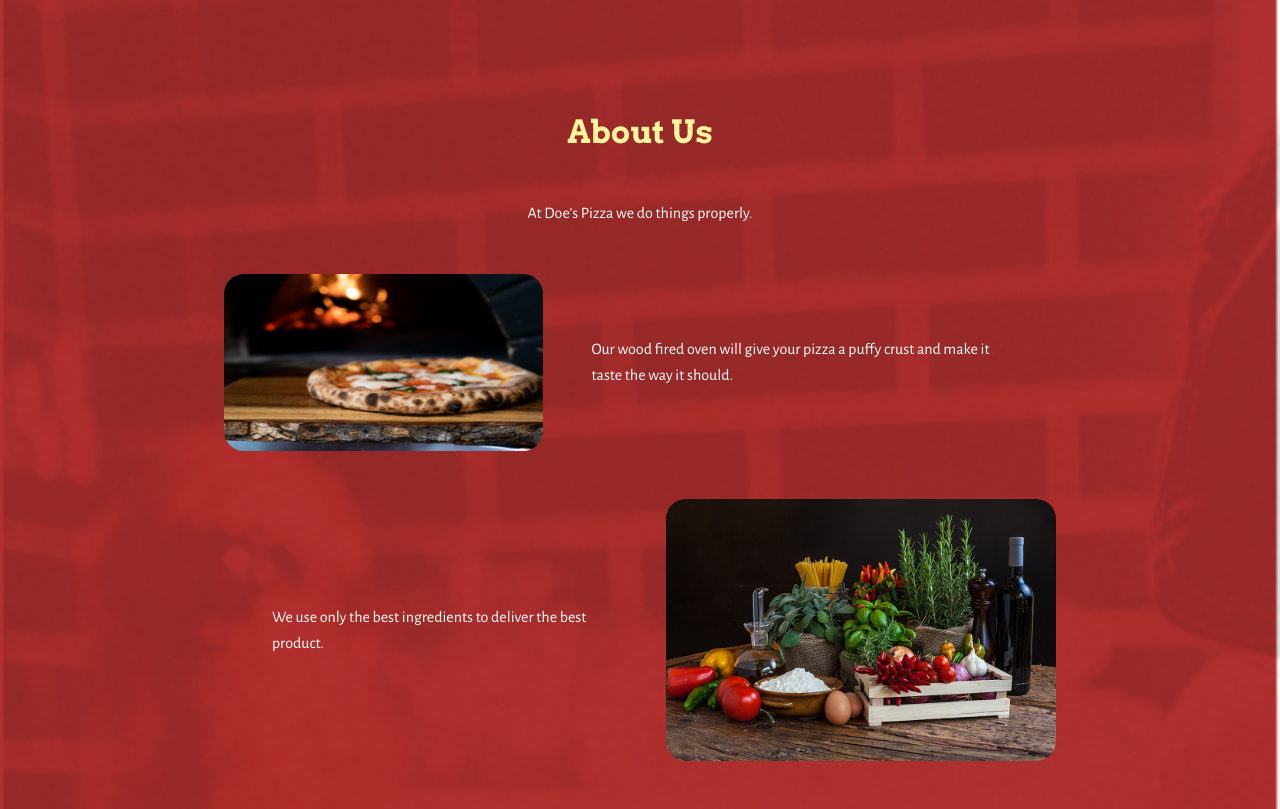
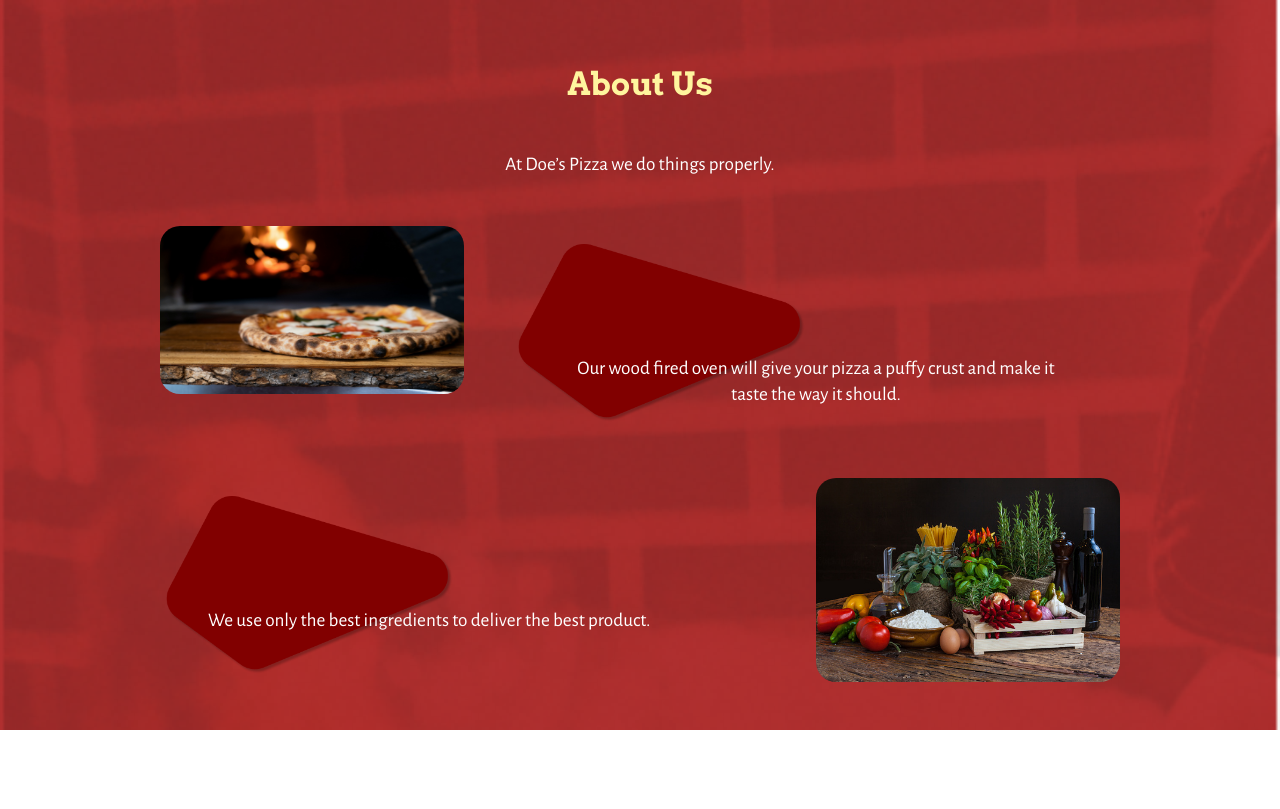
Before and after one commit to Techoplite/Doe-s-Pizza, a Next.js app: page /components/AboutUs in a window 1280 px wide. Built offline with nearby package versions, Linux system fonts and the light colour scheme; a web font is replaced by a local one.

Commit message:
Add background shapes on mobile and tablet

```diff
--- a/pages/components/AboutUs.tsx
+++ b/pages/components/AboutUs.tsx
@@ -14,33 +14,57 @@ export default function AboutUs() {
       <div className={styles['main-content']}>
         <h1>About Us</h1>
         <p data-aos="fade-up">At Doe’s Pizza we do things properly.</p>
-        <div className={styles['flex-container']}>
+        <div className={styles['flex-container']} data-aos="fade-up">
           <div className={styles['img-wrapper']}>
             <Image
-              data-aos="fade-up"
               src="/pizza-and-oven.jpg"
               alt="A pizza in front of a wood fired oven"
               width={255.65}
               height={141.82}
+              priority={true}
               layout="responsive"
             />
           </div>
-          <p data-aos="fade-up">Our wood fired oven will give your pizza a puffy crust and make it taste the way it should.</p>
+          <div className={styles['shaped-container']}>
+            <div className={styles['img-wrapper']}>
+              <Image
+                src="/background-shape.png"
+                alt="A pizza in front of a wood fired oven"
+                width={210}
+                height={141.82}
+                priority={true}
+                layout="responsive"
+              />
+            </div>
+            <p className={styles['text-on-img']}>Our wood fired oven will give your pizza a puffy crust and make it taste the way it should.</p>
+          </div>
         </div>
-        <div className={styles['flex-container']}>
-          <div className={styles['img-wrapper']}>
+        <div className={styles['flex-container']} data-aos="fade-up">
+          <div className={`${styles['img-wrapper']} `}>
             <Image
-              data-aos="fade-up"
               src="/ingredients.jpg"
               alt="A pizza in front of a wood fired oven"
               width={210}
               height={141.82}
+              priority={true}
               layout="responsive"
             />
           </div>
-          <p data-aos="zoom-up" data-aos-anchor-placement="top-bottom">
-            We use only the best ingredients to deliver the best product.
-          </p>
+          <div className={styles['shaped-container']}>
+            <div className={styles['img-wrapper']}>
+              <Image
+                src="/background-shape.png"
+                alt="A pizza in front of a wood fired oven"
+                width={210}
+                height={141.82}
+                priority={true}
+                layout="responsive"
+              />
+            </div>
+            <p className={styles['text-on-img']}>
+              We use only the best ingredients to deliver the best product.
+            </p>
+          </div>
         </div>
       </div>
     </section>
--- a/styles/AboutUs.module.scss
+++ b/styles/AboutUs.module.scss
@@ -41,19 +41,27 @@
         img {
             border-radius: 20px;
         }
+        .text-on-img {
+            position: absolute;
+            top: 25%;
+        }
+        .shaped-container {
+            position: relative;
+        }
     }
 }
 
-@media screen and (min-width: 400px) {
+@media screen and (min-width: 600px) {
     .section-about-us {
         .main-content {
-            width: 100%;
+            width: 80%;
+            margin-top: 0;
             p {
                 margin: auto;
-                font-size: 1.5rem;
+                font-size: 1.2rem;
             }
             h1 {
-                font-size: 3rem;
+                font-size: 2rem;
                 margin-bottom: 3rem;
             }
         }
@@ -67,46 +75,52 @@
             flex-direction: row;
             p {
                 text-align: start;
-                padding: 0 3rem;
             }
             .img-wrapper {
                 width: 100%;
             }
         }
-        .flex-container:nth-child(even) {
-            flex-direction: row-reverse;
-            .img-wrapper {
-                justify-content: end;
+        .flex-container {
+            &:nth-child(even) {
+                flex-direction: row-reverse;
+                .shaped-container {
+                    justify-content: end;
+                    margin-right: 3rem;
+                }
+            }
+            &:nth-child(odd) {
+                .shaped-container {
+                    margin-left: 3rem;
+                }
             }
         }
         .flex-container p {
             text-align: center;
         }
+        .text-on-img {
+            position: absolute;
+        }
+        .shaped-container {
+            position: relative;
+            width: 100%;
+        }
     }
 }
 
-// Tablet
-@media screen and (min-width: 400px) {
+@media screen and (min-width: 800px) {
     .section-about-us {
-        .main-content {
-            width: 70vw;
-            h1 {
-                font-size: 2rem;
-            }
-            p {
-                font-size: 1rem;
+        .flex-container {
+            .text-on-img {
+                margin-top: 13%;
             }
         }
+    }
+}
+
+@media screen and (min-width: 1080px) {
+    .section-about-us {
         .flex-container {
-            width: auto;
-            margin-top: 3rem;
-            padding: 0 2rem;
-            display: flex;
-            flex-direction: row;
-            justify-content: space-between;
-            flex-direction: row;
             p {
-                text-align: start;
                 padding: 0 3rem;
             }
             .img-wrapper {
```
Also changed, not shown: public/background-shape.png (added).
